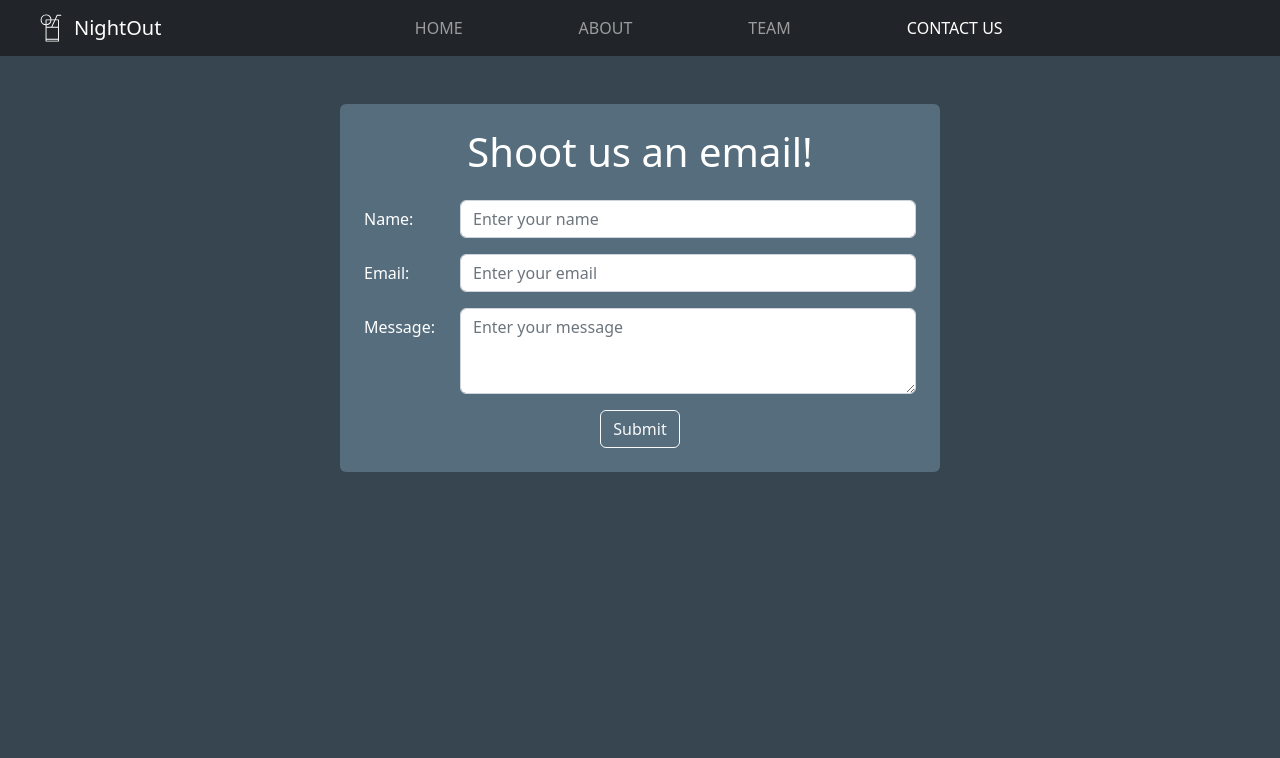
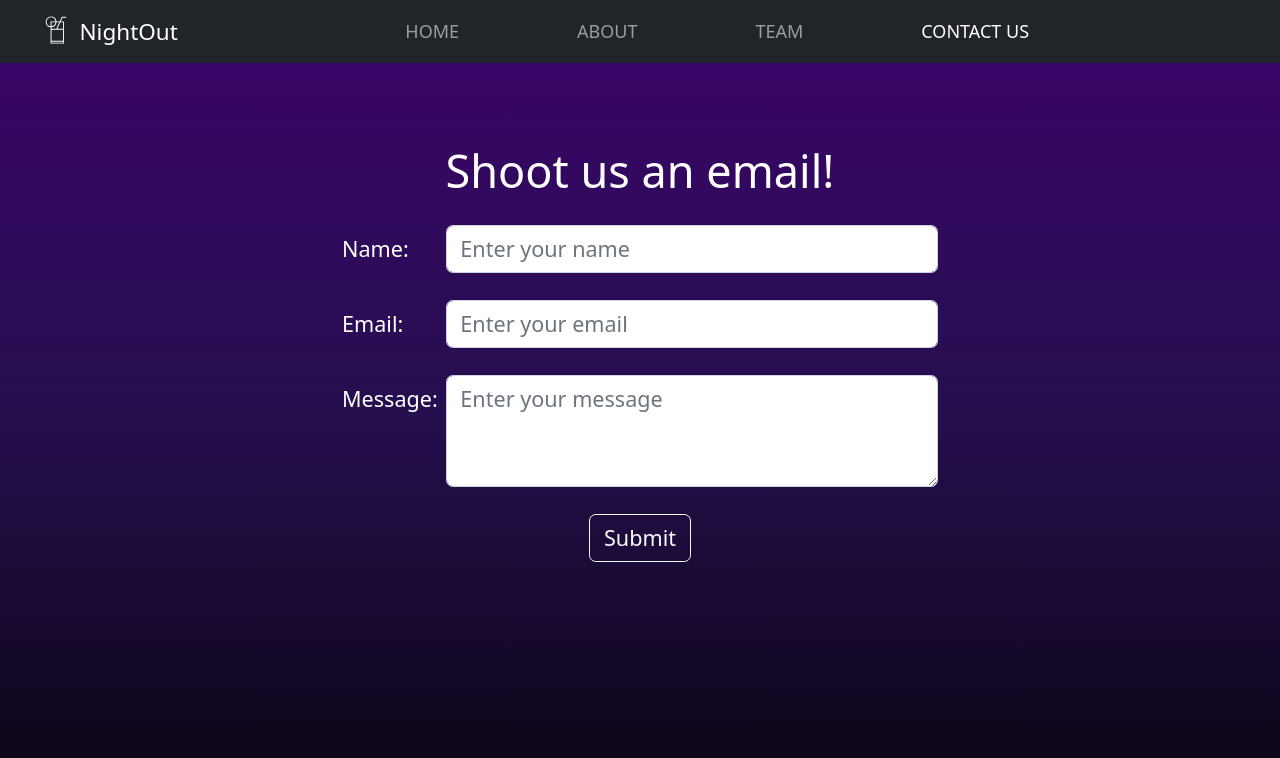
Before and after one commit to minjaekwon9/nightout, a Next.js app: page /contact in a window 1280 px wide. Shown: the top 758 px of the page. Built offline with nearby package versions, Linux system fonts and the light colour scheme.

Commit message:
Foursquare API testing and new website design

```diff
--- a/package.json
+++ b/package.json
@@ -10,14 +10,15 @@
   },
   "dependencies": {
     "@emailjs/browser": "^3.7.0",
+    "axios": "^1.1.3",
     "bootstrap": "^5.2.2",
     "next": "12.3.1",
     "notiflix": "^3.2.5",
     "react": "18.2.0",
-    "react-axios": "^2.0.6",
     "react-bootstrap": "^2.5.0",
     "react-dom": "18.2.0",
-    "react-select": "^5.5.0"
+    "react-select": "^5.5.0",
+    "sass": "^1.55.0"
   },
   "devDependencies": {
     "eslint": "8.24.0",
--- a/pages/_app.js
+++ b/pages/_app.js
@@ -4,6 +4,7 @@ import "notiflix/dist/notiflix-3.2.5.min.css"
 import "notiflix/dist/notiflix-3.2.5.min.js"
 
 // CUSTOM IMPORTS
+import "../styles/custom.scss"
 import "../styles/globals.css"
 
 function MyApp({ Component, pageProps }) {
--- a/pages/about.js
+++ b/pages/about.js
@@ -13,7 +13,7 @@ export default function About() {
             <Container>
                 <Row className='my-5'>
                     <Col sm="10" md="8" lg="6">
-                        <h1 className='mb-4'>What is NightOut?</h1>
+                        <h1 className='mb-4 display-3'>What is NightOut?</h1>
                         <p>NightOut is an easy way to plan a day trip with your friends without worry or any surprises. Just put in your location and how far away the stops can be and NightOut will look for fun activities within your area. You can choose how many activities to add to your trip and what type of activites best suits your desires. After planning your perfect trip, you can share it with your friends so everybody is in the know.</p>
                     </Col>
                     <Col sm="2" md="4" lg="6"></Col>
--- a/pages/contact.js
+++ b/pages/contact.js
@@ -34,34 +34,36 @@ export default function Contact() {
             {/* Sends an email to minjaekwon24601@gmail.com using EmailJS */}
             <Container
                 className='my-5 p-4 rounded'
-                style={{ backgroundColor: "#556d7c", maxWidth: 600 }}
+                style={{ maxWidth: 650 }}
             >
                 <h1 className='mb-4 text-center'>Shoot us an email!</h1>
-                <Form ref={form} onSubmit={sendEmail}>
-                    <Form.Group as={Row} className="mb-3" controlId="contactFormName">
-                        <Form.Label column sm="2">Name: </Form.Label>
+                <Form ref={form} onSubmit={sendEmail} style={{ fontSize: '1.2rem' }}>
+                    <Form.Group as={Row} className="mb-4" controlId="contactFormName">
+                        <Form.Label column sm="2" >Name: </Form.Label>
                         <Col sm="10">
                             <Form.Control
                                 required
                                 name="user_name"
                                 type="text"
                                 placeholder="Enter your name"
+                                style={{ fontSize: '1.2rem' }}
                             />
                         </Col>
                     </Form.Group>
-                    <Form.Group as={Row} className="mb-3" controlId="contactFormEmail">
-                        <Form.Label column sm="2">Email: </Form.Label>
+                    <Form.Group as={Row} className="mb-4" controlId="contactFormEmail">
+                        <Form.Label column sm="2" >Email: </Form.Label>
                         <Col sm="10">
                             <Form.Control
                                 required
                                 name="user_email"
                                 type="email"
                                 placeholder="Enter your email"
+                                style={{ fontSize: '1.2rem' }}
                             />
                         </Col>
                     </Form.Group>
-                    <Form.Group as={Row} className="mb-3" controlId="contactFormMsg">
-                        <Form.Label column sm="2">Message: </Form.Label>
+                    <Form.Group as={Row} className="mb-4" controlId="contactFormMsg">
+                        <Form.Label column sm="2" >Message: </Form.Label>
                         <Col sm="10">
                             <Form.Control
                                 required
@@ -69,11 +71,12 @@ export default function Contact() {
                                 as="textarea"
                                 rows={3}
                                 placeholder="Enter your message"
+                                style={{ fontSize: '1.2rem' }}
                             />
                         </Col>
                     </Form.Group>
                     <div className='text-center'>
-                        <Button variant="outline-light" type="submit">
+                        <Button variant="outline-light" type="submit" style={{ fontSize: '1.2rem' }}>
                             Submit
                         </Button>
                     </div>
--- a/pages/team.js
+++ b/pages/team.js
@@ -11,7 +11,7 @@ export default function Team() {
             <Container>
                 <Row className='my-5'>
                     <Col className='text-center'>
-                        <h1>NightOut Team</h1>
+                        <h1 className='display-3'>NightOut Team</h1>
                     </Col>
                 </Row>
                 <Row style={{ maxWidth: 900 }}>
@@ -23,8 +23,8 @@ export default function Team() {
                         />
                     </Col>
                     <Col md="6" lg="7">
-                        <h3>Minjae Kwon</h3>
-                        <h6 className='my-3'>Software Engineer</h6>
+                        <h1 className='display-5'>Minjae Kwon</h1>
+                        <p className='my-3' style={{ fontSize: '1.1rem' }}>Software Engineer</p>
                         <p>
                             Focused on creating a great user experience on web-based
                             applications. Has experience in developing consumer-focused websites
--- /dev/null
+++ b/styles/custom.scss
@@ -0,0 +1,6 @@
+$display-font-sizes: (
+    5: 2rem,
+    6: 1.5rem
+);
+
+@import "../node_modules/bootstrap/scss/bootstrap";
--- a/styles/globals.css
+++ b/styles/globals.css
@@ -1,6 +1,10 @@
+html,
 body {
-  background-color: #36454F;
-  color: #FFF;
+  height: 100%;
+  background: rgb(61, 3, 107);
+  background: linear-gradient(180deg, rgba(61, 3, 107, 1) 0%, rgba(38, 15, 80, 1) 50%, rgba(11, 5, 20, 1) 100%);
+  color: #FFF !important;
+  font-size: 18px;
 }
 
 /* Navbar CSS */
```
Also changed, not shown: pages/index.js (+22 -7 lines), 1 other file (tests, documents, lock files or other folders).
